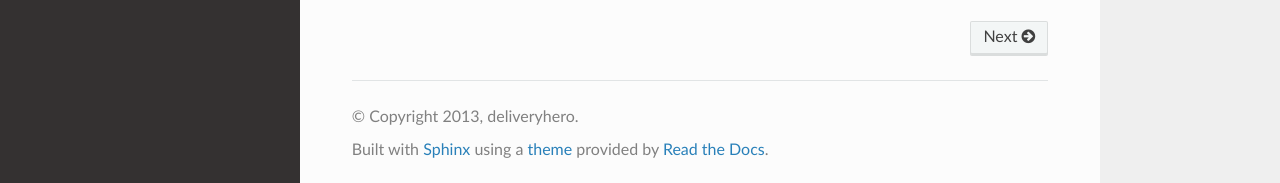
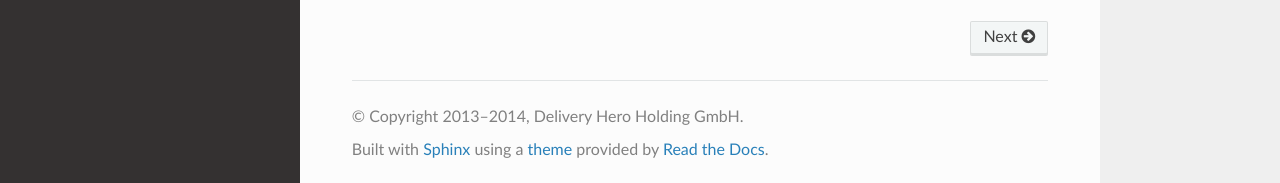
Before and after one commit to deliveryhero/lymph, a Sphinx documentation site: the page built from docs/index.rst, in a window 1280 px wide and 900 px high, scrolled down 582 px. Shown: the part 714-897 px from the top of the window. Built offline with Sphinx 7.4.7 and the Read the Docs theme 2.0.0, drawn with Linux system fonts in a browser that asks for light colours; formulas are drawn with MathJax 3.

Commit message:
Updated documentation copyright

```diff
--- a/docs/conf.py
+++ b/docs/conf.py
@@ -40,7 +40,7 @@ master_doc = 'index'
 
 # General information about the project.
 project = u'iris'
-copyright = u'2013, deliveryhero'
+copyright = u'2013–2014, Delivery Hero Holding GmbH'
 
 # The version info for the project you're documenting, acts as replacement for
 # |version| and |release|, also used in various other places throughout the
```
